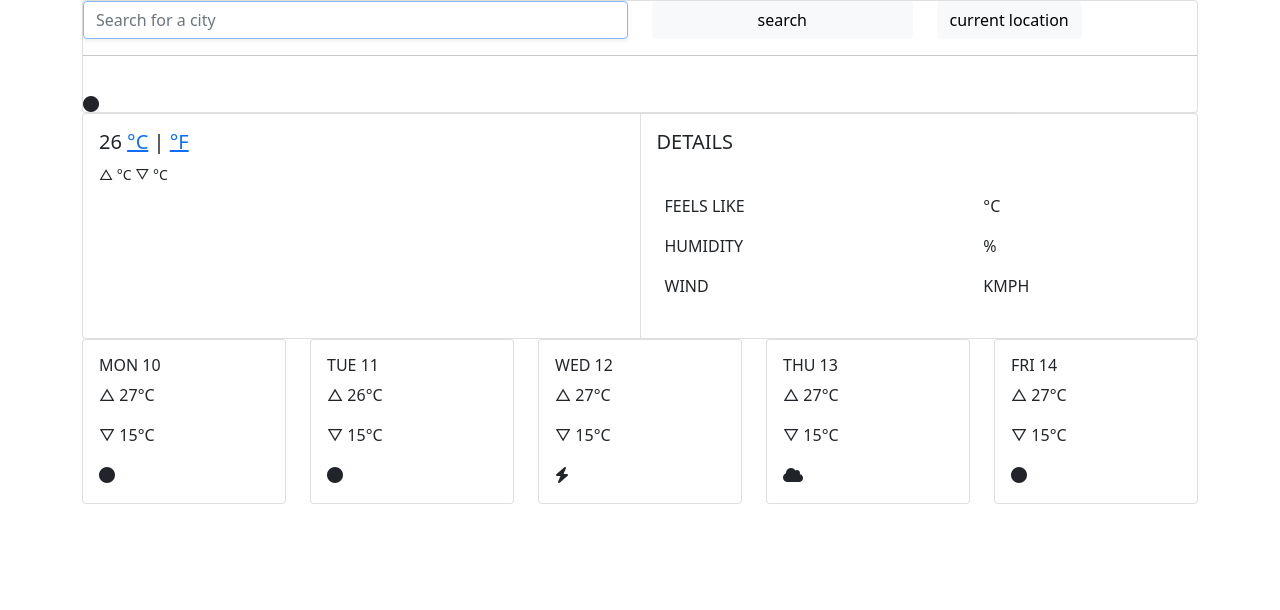
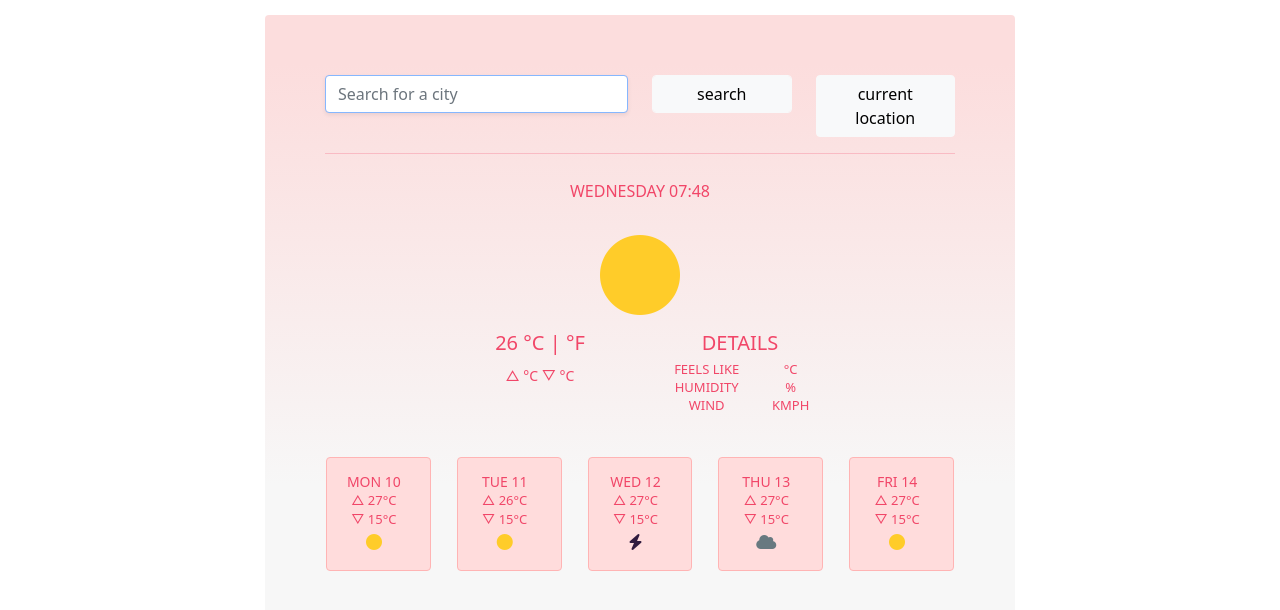
Before and after one commit to EssieQ/Desktop-weather-app, a plain HTML site: page index.html in a window 1280 px wide. Drawn offline with nearby package versions, Linux system fonts and the light colour scheme; no server answers.

Commit message:
Linked CSS and JS

```diff
--- a/index.html
+++ b/index.html
@@ -17,7 +17,7 @@
       src="https://kit.fontawesome.com/fdda15a1d6.js"
       crossorigin="anonymous"
     ></script>
-    <link rel="stylesheet" href="src/style.css" />
+    <link rel="stylesheet" href="style.css" />
   </head>
   <body>
     <div class="container">
@@ -165,6 +165,6 @@
       </div>
     </div>
 
-    <script src="src/script.js"></script>
+    <script src="script.js"></script>
   </body>
 </html>
--- /dev/null
+++ b/script.js
@@ -0,0 +1,89 @@
+function formatDate(date) {
+  let days = [
+    "Sunday",
+    "Monday",
+    "Tuesday",
+    "Wednesday",
+    "Thursday",
+    "Friday",
+    "Saturday",
+  ];
+  let day = days[now.getDay()];
+
+  let hours = now.getHours();
+  if (hours < 10) {
+    hours = `0${hours}`;
+  }
+
+  let minutes = now.getMinutes();
+  if (minutes < 10) {
+    minutes = `0${minutes}`;
+  }
+  return `${day.toUpperCase()} ${hours}:${minutes}`;
+}
+
+let dateElement = document.querySelector("#time");
+let now = new Date();
+dateElement.innerHTML = formatDate(now);
+
+function showWeather(response) {
+  document.querySelector("#temp").innerHTML = Math.round(
+    response.data.main.temp
+  );
+  document.querySelector("#description").innerHTML =
+    response.data.weather[0].description.toUpperCase();
+  document.querySelector("#city").innerHTML = response.data.name.toUpperCase();
+  document.querySelector("#humidity").innerHTML = response.data.main.humidity;
+  document.querySelector("#feels-like").innerHTML = Math.round(
+    response.data.main.feels_like
+  );
+  document.querySelector("#wind").innerHTML = Math.round(
+    response.data.wind.speed
+  );
+
+  let maximumTemp = document.querySelector("#maximum-temp");
+  maximumTemp.innerHTML = Math.round(response.data.main.temp_max);
+
+  document.querySelector("#minimum-temp").innerHTML = Math.round(
+    response.data.main.temp_min
+  );
+
+  console.log(response.data);
+}
+
+function searchCity(city) {
+  let apiKey = "bd915d97f51d3c0651893d85326bd29d";
+  let units = "metric";
+  let apiUrl = `https://api.openweathermap.org/data/2.5/weather?q=${city}&appid=${apiKey}&units=${units}`;
+  axios.get(apiUrl).then(showWeather);
+}
+
+function showCity(event) {
+  event.preventDefault();
+  let city = document.querySelector("#search-type-form").value;
+
+  searchCity(city);
+}
+
+function searchLocation(position) {
+  let latitude = position.coords.latitude;
+  let longitude = position.coords.longitude;
+  let apiKey = "bd915d97f51d3c0651893d85326bd29d";
+  let units = "metric";
+  let apiUrl = `https://api.openweathermap.org/data/2.5/weather?lat=${latitude}&lon=${longitude}&appid=${apiKey}&units=${units}`;
+
+  axios.get(apiUrl).then(showWeather);
+}
+
+function getCurrentPosition(event) {
+  event.preventDefault();
+  navigator.geolocation.getCurrentPosition(searchLocation);
+}
+
+let searchForm = document.querySelector("#search-form");
+searchForm.addEventListener("submit", showCity);
+
+let currentLocationButton = document.querySelector("#current-location-button");
+currentLocationButton.addEventListener("click", getCurrentPosition);
+
+searchCity("Amsterdam");
--- /dev/null
+++ b/style.css
@@ -0,0 +1,108 @@
+.container {
+  max-width: 750px;
+  margin: 0 auto;
+  padding: 60px;
+  margin-top: 15px;
+  background: linear-gradient(
+    0deg,
+    rgb(247, 247, 247) 23.8%,
+    rgb(252, 221, 221) 92%
+  );
+  color: #f14668;
+  border-radius: 4px;
+}
+
+.card {
+  background: transparent;
+}
+h1 {
+  font-size: 16px;
+  line-height: 26px;
+}
+
+h2 {
+  font-size: 28px;
+  line-height: 16px;
+}
+
+.main-info {
+  text-align: center;
+  border: 0;
+}
+.sun,
+.small-sun {
+  color: #ffcc29;
+}
+
+.sun {
+  font-size: 80px;
+  margin-top: 15px;
+}
+
+.card-group {
+  max-width: 400px;
+  margin: 0 auto;
+}
+
+.drop {
+  color: #04009a;
+}
+.weather {
+  border: 0;
+  text-align: center;
+}
+
+.card-title {
+  margin-bottom: 0;
+}
+
+.table-borderless {
+  position: relative;
+  top: -11px;
+  font-size: small;
+  margin-top: 0;
+  padding: 0;
+  line-height: 2px;
+  color: #f14668;
+}
+.card-text {
+  margin: 0;
+}
+
+.cloud {
+  color: #687980;
+}
+
+.bolt {
+  color: #301b3f;
+}
+
+h6 {
+  font-size: 14px;
+  font-weight: 900px;
+}
+
+.temperature {
+  font-size: small;
+}
+
+.days {
+  text-align: center;
+  border: solid 1px #ffb4b4;
+  background: #ffdcdc;
+  margin: 0 1px;
+  padding: 0 10px 0 1px;
+}
+
+a {
+  text-decoration: none;
+  color: #f14668;
+}
+
+a:hover {
+  color: #ffb4b4;
+}
+
+.btn {
+  display: inline-block;
+}
```
